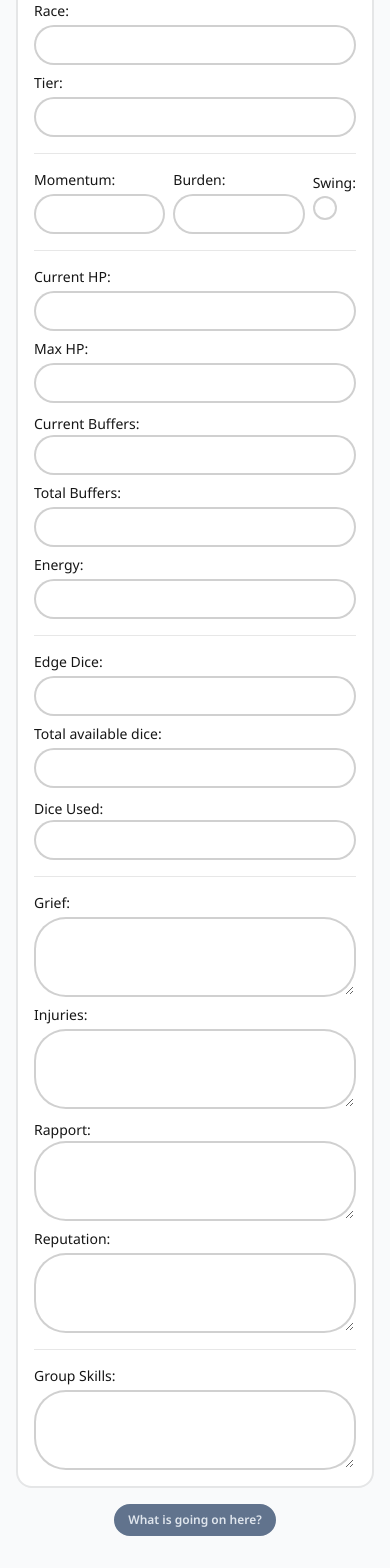
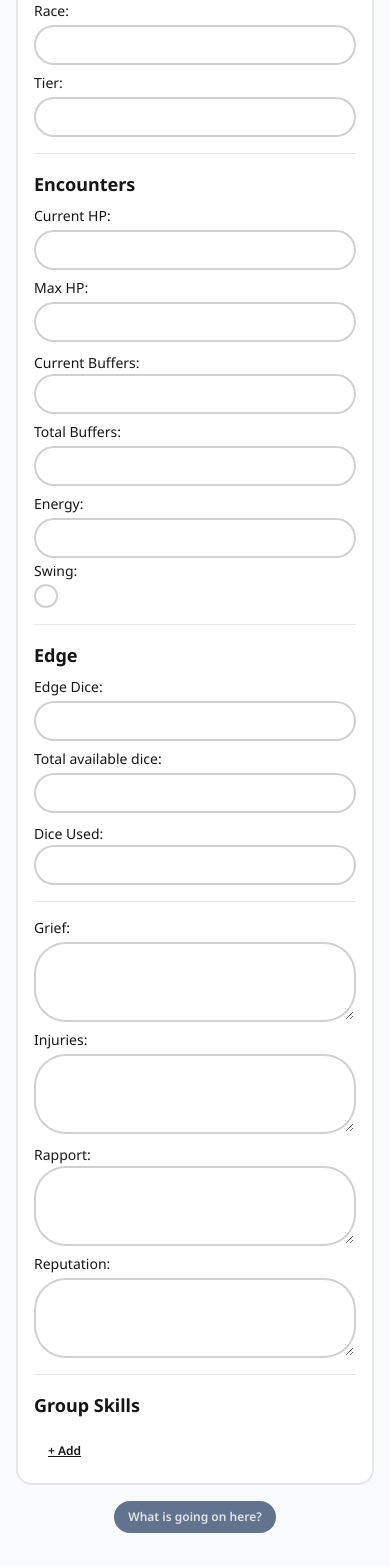
Before and after one commit to heathervv/saga-character-sheet, a React (Vite) app: page / in a window 390 px wide. Shown: the part 225-1793 px from the top of the page. Built offline with nearby package versions, Linux system fonts and the light colour scheme.

Commit message:
chore: responsive

```diff
--- a/src/components/elements/List.tsx
+++ b/src/components/elements/List.tsx
@@ -65,7 +65,7 @@ const List = ({ id, toggleAscendDice, full }: { id: string, toggleAscendDice?: b
                                     {toggleAscendDice && (
                                         <input type="checkbox" className="checkbox checkbox-xs mr-2" checked={item.ascendDice || false} onChange={() => handleAscendDiceToggle(index)} />
                                     )}
-                                    <input type="text" className={`input input-xs inline-block ${full ? 'w-3/4' : 'w-1/3'}`} placeholder="Add new skill here..." value={item.name} onChange={(e) => handleNameChange(index, e.target.value)} />
+                                    <input type="text" className={`input input-xs inline-block ${full ? 'w-1/3 lg:w-3/4' : 'w-1/3'}`} placeholder="Add new skill here..." value={item.name} onChange={(e) => handleNameChange(index, e.target.value)} />
                                 </div>
                                 <p>{openIndex === index ? '-' : '+'}</p>
                             </div>
--- a/src/components/elements/Skill.tsx
+++ b/src/components/elements/Skill.tsx
@@ -32,7 +32,7 @@ const Skill = ({ id, name, subtitle }: { id: string; name: string; subtitle?: st
     }
 
     return (
-        <div className="flex flex-row items-center gap-4">
+        <div className="flex flex-col sm:flex-row sm:items-center gap-2 sm:gap-4 py-2 sm:py-0">
             <div>
                 <div className="flex flex-row">
                     <p className="font-bold mr-2 w-30">{name}</p>
--- a/src/components/sections/Character.tsx
+++ b/src/components/sections/Character.tsx
@@ -2,7 +2,7 @@ import Text from '../elements/Text'
 import TextArea from '../elements/TextArea'
 import Number from '../elements/Number'
 import Checkbox from '../elements/Checkbox'
-import WithTooltip from '../elements/WithTooltip'
+import List from '../elements/List'
 
 const BASE_KEY = 'character_'
 
@@ -16,17 +16,8 @@ const Character = () => (
             <Number id={`${BASE_KEY}tier`} label="Tier" />
         </section>
         <hr className="mt-4 mb-4 border-base-content/10" />
-        <section className="flex gap-2 flex-row">
-            <Number id={`${BASE_KEY}momentum`} label="Momentum" />
-            <Number id={`${BASE_KEY}burden`} label="Burden" />
-            <Checkbox
-                id={`${BASE_KEY}swing`}
-                label="Swing"
-                tooltip="Choose to swing a roll in your favour. The ability is regained when the guide uses it against you."
-            />
-        </section>
-        <hr className="mt-4 mb-4 border-base-content/10" />
         <section>
+            <p className="text-lg font-bold mb-2">Encounters</p>
             <div className="flex flex-col sm:flex-row gap-2 sm:gap-4">
                 <div className="flex flex-col grow gap-2">
                     <Number id={`${BASE_KEY}hp_current`} label="Current HP" />
@@ -38,11 +29,17 @@ const Character = () => (
                 </div>
                 <div className="flex flex-col grow">
                     <Number id={`${BASE_KEY}energy`} label="Energy" />
+                    <Checkbox
+                        id={`${BASE_KEY}swing`}
+                        label="Swing"
+                        tooltip="Choose to swing a roll in your favour. The ability is regained when the guide uses it against you."
+                    />
                 </div>
             </div>
         </section>
         <hr className="mt-4 mb-4 border-base-content/10" />
         <section>
+            <p className="text-lg font-bold mb-2">Edge</p>
             <div className="flex flex-col gap-2 sm:flex-row">
                 <Text id={`${BASE_KEY}edge_dice`} label="Edge Dice" />
                 <Number id={`${BASE_KEY}edge_die_pool`} label="Total available dice" />
@@ -69,7 +66,8 @@ const Character = () => (
         </section>
         <hr className="mt-4 mb-4 border-base-content/10" />
         <section>
-            <TextArea id={`${BASE_KEY}group_skills`} label="Group Skills" />
+            <p className="text-lg font-bold mb-2">Group Skills</p>
+            <List id={`${BASE_KEY}group_skills`} />
         </section>
     </section>
 )
--- a/src/components/sections/MagicSkills.tsx
+++ b/src/components/sections/MagicSkills.tsx
@@ -11,15 +11,15 @@ const MagicSkills = () => (
         <hr className="mt-4 mb-4 border-base-content/10" />
         <section>
             <p className="text-lg font-bold mb-2">Magic Dice</p>
-            <div className="flex flex-row items-center gap-4">
+            <div className="flex flex-col lg:flex-row lg:items-center gap-2 lg:gap-4">
                 <div className="lg:mr-4">
                     <Dice id={`${BASE_KEY}dice`} />
                 </div>
-                <div className="flex flex-col flex-1">
+                <div className="flex flex-col md:flex-row lg:flex-col flex-1 gap-2">
                     <Number id={`${BASE_KEY}available_dice`} label="Available Dice" />
                     <Number id={`${BASE_KEY}total_die_pool`} label="Total Die Pool" />
                 </div>
-                <div className="flex flex-col flex-1">
+                <div className="flex flex-col md:flex-row lg:flex-col flex-1 gap-2">
                     <Number id={`${BASE_KEY}bonus_dice`} label="Bonus Dice" />
                     <Number
                         id={`${BASE_KEY}overload`}
@@ -30,12 +30,12 @@ const MagicSkills = () => (
             </div>
         </section>
         <hr className="mt-4 mb-4 border-base-content/10" />
-        <section className="flex flex-row">
-            <div className="w-2/3 pr-6">
+        <section className="flex flex-col lg:flex-row">
+            <div className="lg:w-2/3 lg:pr-6">
                 <p className="text-lg font-bold mb-2">Magic Spells</p>
                 <List id={`${BASE_KEY}spells`} />
             </div>
-            <div className="w-1/3 pl-6 border-l border-base-content/10">
+            <div className="pt-4 lg:pt-0 lg:w-1/3 lg:pl-6 lg:border-l lg:border-base-content/10">
                 <p className="text-lg font-bold mb-2">Magic Lines</p>
                 <List id={`${BASE_KEY}lines`} full />
             </div>
@@ -46,12 +46,12 @@ const MagicSkills = () => (
             <List id={`${BASE_KEY}spell_combos`} />
         </section>
         <hr className="mt-4 mb-4 border-base-content/10" />
-        <section className="flex flex-row">
-            <div className="flex-1 pr-6">
+        <section className="flex flex-col lg:flex-row">
+            <div className="flex-1 lg:pr-6">
                 <p className="text-lg font-bold mb-2">Origins</p>
                 <List id={`${BASE_KEY}origins`} />
             </div>
-            <div className="flex-1 pl-6 border-l border-base-content/10">
+            <div className="pt-4 lg:pt-0 flex-1 lg:pl-6 lg:border-l lg:border-base-content/10">
                 <p className="text-lg font-bold mb-2">Weapon Skills</p>
                 <List id={`${BASE_KEY}weapon_skills`} />
             </div>
--- a/src/components/sections/PhysicalSkills.tsx
+++ b/src/components/sections/PhysicalSkills.tsx
@@ -22,7 +22,7 @@ const PhysicalSkills = () => {
                     <SkillRoll />
                 </div>
             </section>
-            <section className="flex flex-col">
+            <section className="flex flex-col pt-4 md:pt-0">
                 <WithTooltip text="Checked skills will use ascended dice when rolling.">
                     <p className="text-lg font-bold inline-block mb-2">Skills & Abilities</p>
                 </WithTooltip>
--- a/src/components/sections/SocialSkills.tsx
+++ b/src/components/sections/SocialSkills.tsx
@@ -22,7 +22,7 @@ const SocialSkills = () => {
                     <SkillRoll />
                 </div>
             </section>
-            <section className="flex flex-col">
+            <section className="flex flex-col pt-4 md:pt-0">
                 <WithTooltip text="Checked skills will use ascended dice when rolling.">
                     <p className="text-lg font-bold inline-block mb-2">Skills & Abilities</p>
                 </WithTooltip>
```
